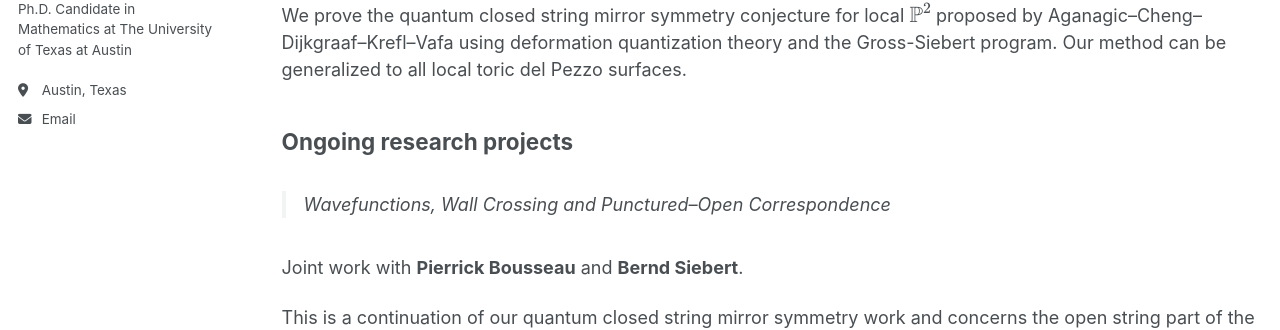
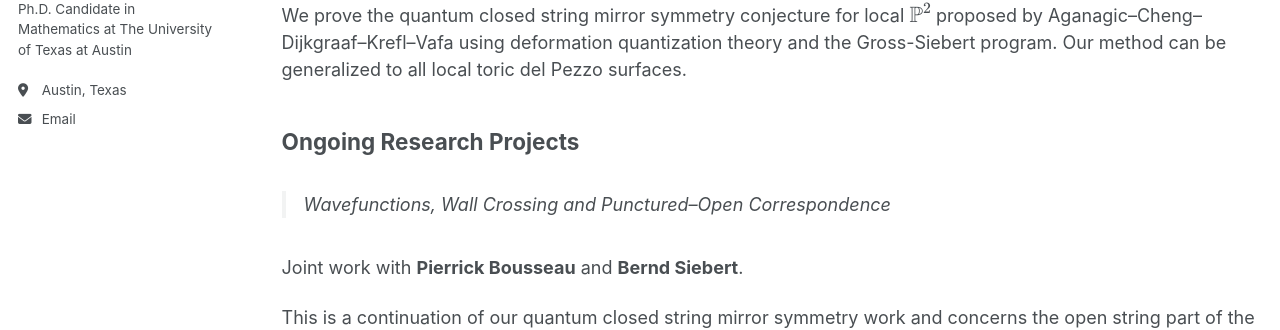
Before and after one commit to yaowang0604-git/yaowang0604-git.github.io, a Jekyll site: the page built from _pages/research.md, in a window 1280 px wide. Shown: the part 349-679 px from the top of the page. Built offline with Jekyll 4.4.1, drawn with Linux system fonts in a browser that asks for light colours; a style sheet for code colours, icons or effects is not loaded.

```diff
--- a/_pages/research.md
+++ b/_pages/research.md
@@ -12,7 +12,7 @@ Joint work with **Pierrick Bousseau** and **Bernd Siebert**,
 
 We prove the quantum closed string mirror symmetry conjecture for local $\mathbb{P}^2$ proposed by Aganagic–Cheng–Dijkgraaf–Krefl–Vafa using deformation quantization theory and the Gross-Siebert program. Our method can be generalized to all local toric del Pezzo surfaces.
 
-## Ongoing research projects
+## Ongoing Research Projects
 
 > Wavefunctions, Wall Crossing and Punctured–Open Correspondence
 
```
